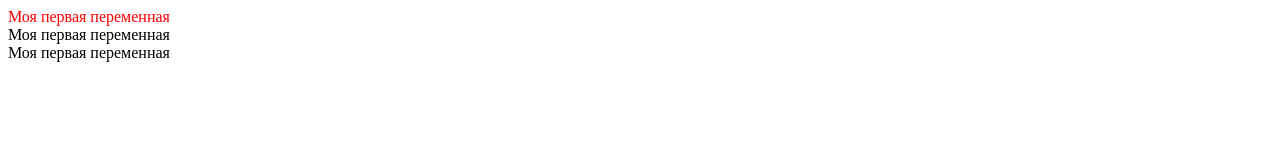
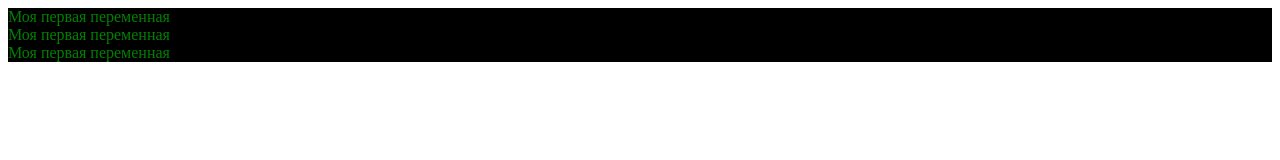
Before and after one commit to jkiddd/JsFructCode, a plain HTML site: page index.html in a window 1280 px wide. Drawn offline with nearby package versions, Linux system fonts and the light colour scheme.

Commit message:
добавление стили jq

```diff
--- a/index.html
+++ b/index.html
@@ -9,7 +9,7 @@
 <body>
   <div id="message">Мой первый класс</div>
   <div class="myclass"> второй класс</div>
-  <div class="myclass"></div>
+  <div class="myclass">третий класс</div>
   <div class="myclass"></div>
   <!--  <script>
     alert('hello world!')
--- a/js/main.js
+++ b/js/main.js
@@ -16,4 +16,6 @@ $('.myclass').text(one);
 // document.getElementsByClassName("myclass")[0].innerHTML =  one;
 console.log(document.getElementsByClassName("myclass"));
 
-document.getElementsByClassName("myclass")[0].style.color = "red";
+// document.getElementsByClassName("myclass")[0].style.color = "red";
+$('.myclass').css('color','green');
+$('.myclass').css('background-color','black');
```
